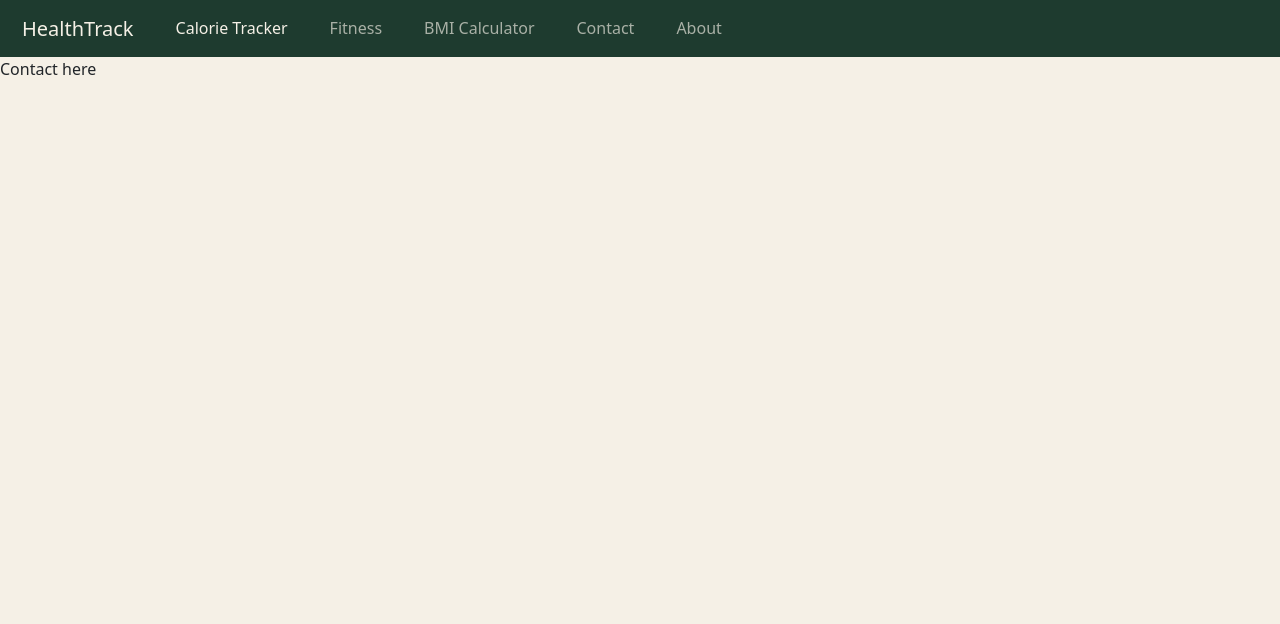
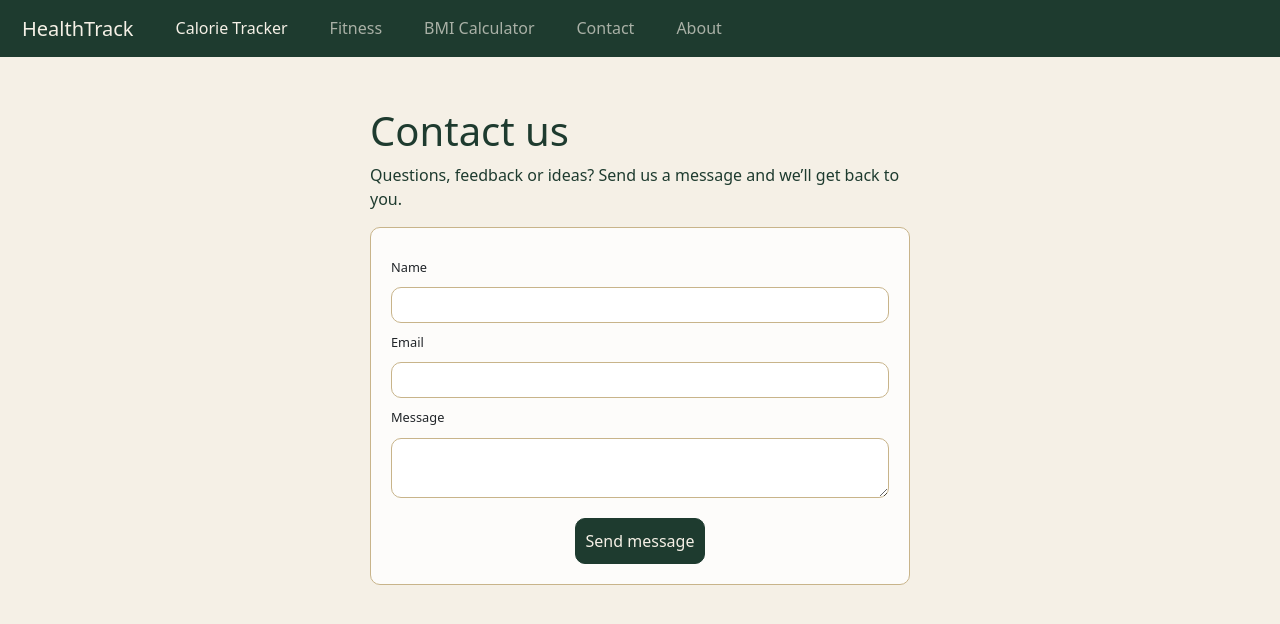
Before and after one commit to SalahhShourr/health-track, a React (Vite) app: page /contact in a window 1280 px wide. Shown: the top 624 px of the page. Built offline with nearby package versions, Linux system fonts and the light colour scheme.

Commit message:
Added contact page

```diff
--- a/src/components/CalorieInit.jsx
+++ b/src/components/CalorieInit.jsx
@@ -26,14 +26,14 @@ function CalorieInit(){
     }
 
     return (
-    <form className="calorieInit">
+    <form className="calorieInit" onSubmit={(e) => checkValues(e)}>
         <h1>What are your daily targets?</h1>
         <p>Tell us how many calories and how much protein you want to eat each day.</p>
         <div className="calorieTrackerInitCards">
             <div className="calorieTrackerInitCard">
                 <p>Daily calories</p>
                 <div className="calorieInitInputField">
-                    <input type="number" min="1000" required onChange={(e) => setCalories(e.target.value)}/>
+                    <input type="number" required onChange={(e) => setCalories(e.target.value)}/>
                     <p>kcal / day</p>
                 </div>
                 <p className="error">{calorieError}</p>
@@ -41,13 +41,13 @@ function CalorieInit(){
             <div className="calorieTrackerInitCard">
                 <p>Daily protein</p>
                 <div className="calorieInitInputField">
-                    <input type="number" min="40" required onChange={(e) => setProtein(e.target.value)}/>
+                    <input type="number" required onChange={(e) => setProtein(e.target.value)}/>
                     <p>g / day</p>
                 </div>
                 <p className="error">{proteinError}</p>
             </div>
         </div>
-        <button type="submit" onClick={(e) => checkValues(e)}>Save goals and start tracking</button>
+        <button type="submit">Save goals and start tracking</button>
     </form>
     );
 }
--- a/src/pages/CalorieTracker.jsx
+++ b/src/pages/CalorieTracker.jsx
@@ -34,6 +34,7 @@ function CalorieTracker() {
         setProteinConsumed(0);
         setInputCalorie("");
         setInputProtein("");
+        setFoodName("");
         setFoods([]);
         setClick(false);
     }
--- a/src/pages/Contact.jsx
+++ b/src/pages/Contact.jsx
@@ -1,7 +1,23 @@
 function Contact() {
 	return (
-        <div>
-            <p>Contact here</p>
+        <div className="contactPage">
+            <h1>Contact us</h1>
+            <p>Questions, feedback or ideas? Send us a message and we’ll get back to you.</p>
+            <form onSubmit={(e) => e.preventDefault()}>
+                <div className="inputField">
+                    <label>Name</label>
+                    <input />
+                </div>
+                <div className="inputField">
+                    <label>Email</label>
+                    <input />
+                </div>
+                <div className="inputField">
+                    <label>Message</label>
+                    <textarea></textarea>
+                </div>
+                <button type="submit">Send message</button>
+            </form>
         </div>
     );
 }
--- a/src/styles.css
+++ b/src/styles.css
@@ -220,6 +220,7 @@ body{
     background-color: rgba(255, 255, 255, 0.815);
     border-radius: 10px;
     margin-top: 20px;
+    margin-bottom: 30px;
 }
 
 .foodLogs .calorieTrackerCardTitle{
@@ -304,7 +305,10 @@ body{
 .aboutPage{
     margin: auto;
     margin-top: 50px;
-    width: 70%;
+    max-width: 900px;
+    min-width: 400px;
+    padding: 0 20px;
+    margin-bottom: 50px;
 }
 
 .aboutCard{
@@ -356,3 +360,61 @@ body{
         grid-column: 1/2;
     }
 }
+
+.contactPage{
+    max-width: 600px;
+    min-width: 300px;
+    margin: auto;
+    padding: 0 30px;
+    margin-top: 50px;
+}
+
+.contactPage form{
+    padding: 20px;
+    border: 1px solid rgb(var(--beige));
+    border-radius: 10px;
+    background-color: rgba(255, 255, 255, 0.815);
+    display: flex;
+    flex-direction: column;
+}
+
+.contactPage button{
+    width: fit-content;
+}
+
+.inputField{
+    display: flex;
+    flex-direction: column;
+}
+
+.inputField input, .inputField textarea{
+    border-radius: 10px;
+    border: none;
+    border: 1px solid rgb(var(--beige));
+    padding: 5px;
+}
+
+.inputField label{
+    font-size: 0.8rem;
+    margin: 10px 0;
+}
+
+.contactPage button{
+    margin: auto;
+    margin-top: 20px;
+    padding: 10px;
+    background-color: rgb(var(--dark-green));
+    color: rgb(var(--white));
+    border-radius: 10px;
+    border: 1px solid rgb(var(--dark-green));
+    transition: all 0.2s ease;
+}
+
+.contactPage button:hover{
+    background-color: rgb(var(--white));
+    color: rgb(var(--dark-green));
+}
+
+.contactPage p, .contactPage h1{
+    color: rgb(var(--dark-green));
+}
```
